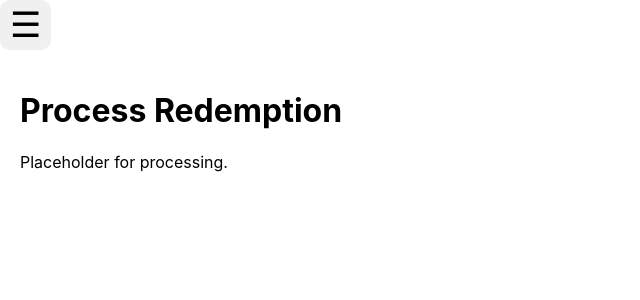
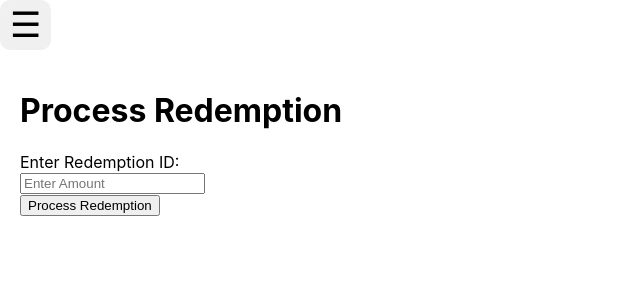
Before and after one commit to grandrx10/CSC309Website, a React (Create React App) app in the folder frontend/: page /transactions/process in a window 1280 px wide. Shown: the top 300 px of the page, without its empty margins (0-640 px from the left). Built offline with nearby package versions, Linux system fonts and the light colour scheme.

Commit message:
Redemption processing for cashiers

```diff
--- a/frontend/src/pages/Features/Transactions/Process.jsx
+++ b/frontend/src/pages/Features/Transactions/Process.jsx
@@ -1,13 +1,81 @@
-import React from 'react';
+import React, { useState } from 'react';
 import NavBar from '../../../components/NavBar';
 
+const SuccessMessage = ({ amount, userId }) => (
+    <div className="transfer-success">
+        <h2>Redemption Successful!</h2>
+        <p>You completed {userId}'s redemption of {amount} points.</p>
+    </div>
+);
+
 const Process = () => {
+    const [redemptionId, setRedemptionId] = useState('');
+    const [result, setResult] = useState(null);
+
+    const handleRedemptionIdChange = (event) => {
+        setRedemptionId(parseInt(event.target.value, 10) || '');
+    }
+
+    const handleProcessing = async () => {
+        try {
+            const token = localStorage.getItem('authToken');
+
+            const response = await fetch(`http://localhost:3100/transactions/${redemptionId}/processed`, {
+                method: "PATCH",
+                headers: {
+                    "Content-Type": "application/json",
+                    "Authorization": `Bearer ${token}`
+                },
+                body: JSON.stringify({
+                    processed: true
+                })
+            });
+
+            if (response.ok) {
+                const data = await response.json();
+                setResult({ success: true, amount: data.redeemed, userId: data.utorid });
+                setRedemptionId('');
+                console.log("Redemption processed successfully: ", data);
+            } else {
+                const data = await response.json();
+                setResult({ success: false, error: `Error ${response.status}: ${data.error}` });
+                console.error("Failed to process redemption");
+            }
+        } catch (error) {
+            setResult({ success: false, error: "Error during processing: " + error.message });
+            console.error("Error during processing:", error);
+        }
+    }
+
     return (
         <div>
             <NavBar>
                 <div class="process">
                     <h1>Process Redemption</h1>
-            <p>Placeholder for processing.</p>
+                    <label htmlFor="amount">Enter Redemption ID:</label>
+                    <div>
+                        <input
+                            className="input-field"
+                            type="number"
+                            id="redemptionId"
+                            value={redemptionId}
+                            onChange={handleRedemptionIdChange}
+                            placeholder="Enter Amount"
+                        />
+                    </div>
+                    <button onClick={handleProcessing}>Process Redemption</button>
+                    {result && result.success && (
+                        <SuccessMessage
+                            amount={result.amount}
+                            userId={result.userId}
+                        />
+                    )}
+                    {result && !result.success && (
+                        <div className="transfer-failed">
+                            <h2>Processing Failed.</h2>
+                            <p>{result.error}</p>
+                        </div>
+                    )}
                 </div>
             </NavBar>
         </div>
--- a/frontend/src/pages/Features/Transactions/Redeem.jsx
+++ b/frontend/src/pages/Features/Transactions/Redeem.jsx
@@ -7,7 +7,7 @@ const SuccessMessage = ({ redemptionId, amount, utorId, remark }) => (
         <h2>Redemption Request Sent!</h2>
         <p>You've requested to redeem {amount} point(s).</p>
         <p>Redemption ID: {redemptionId}</p>
-        <p>Provide this QR code to a cashier to process the redemption.</p>
+        <p>Provide the redemption ID or this QR code to a cashier to complete the redemption.</p>
         <QRCode
             value={`Redemption ID - ${redemptionId}\nAmount - ${amount}\nRequested by - ${utorId}`}
         />
```
Lines whose indentation alone changed are shown as unchanged.
